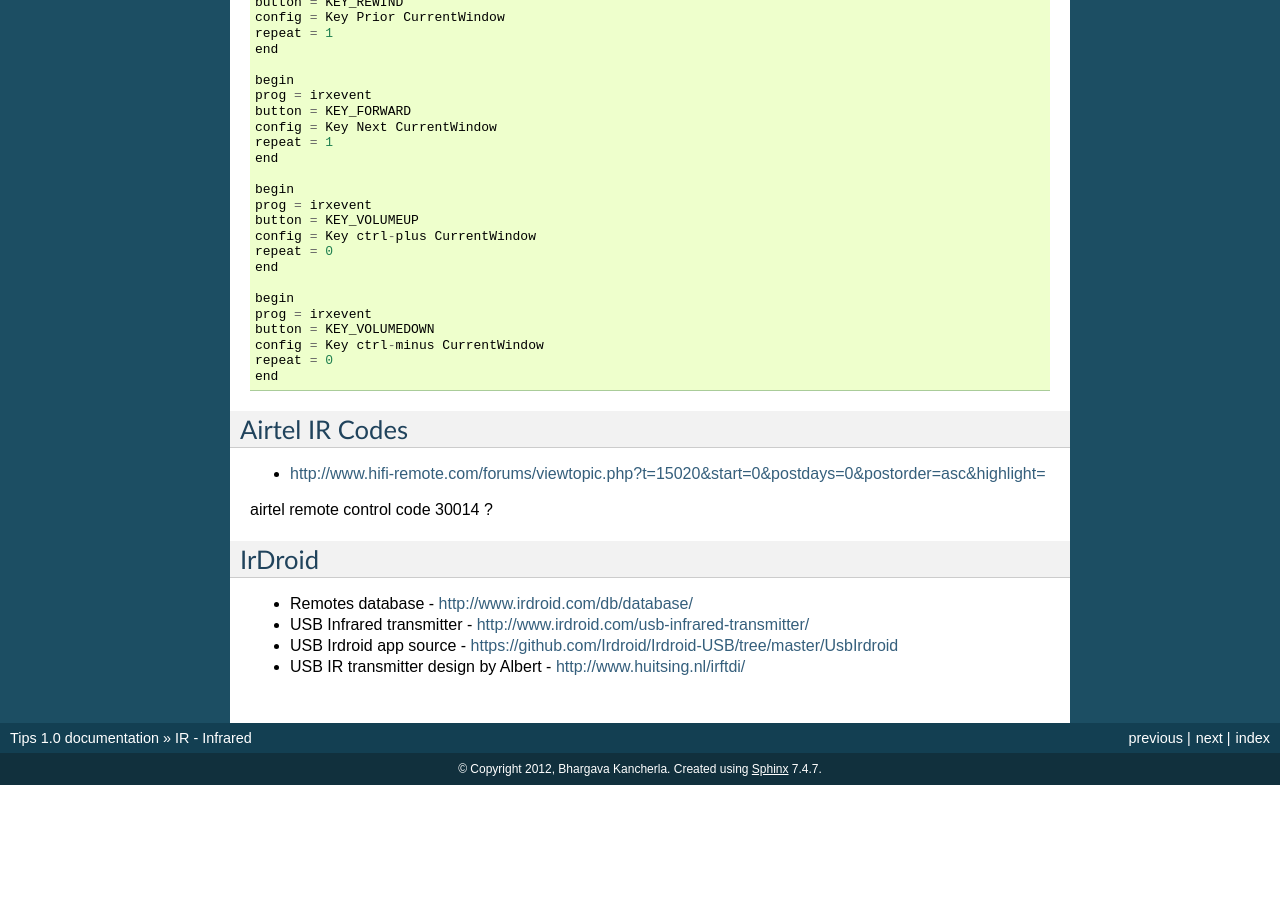
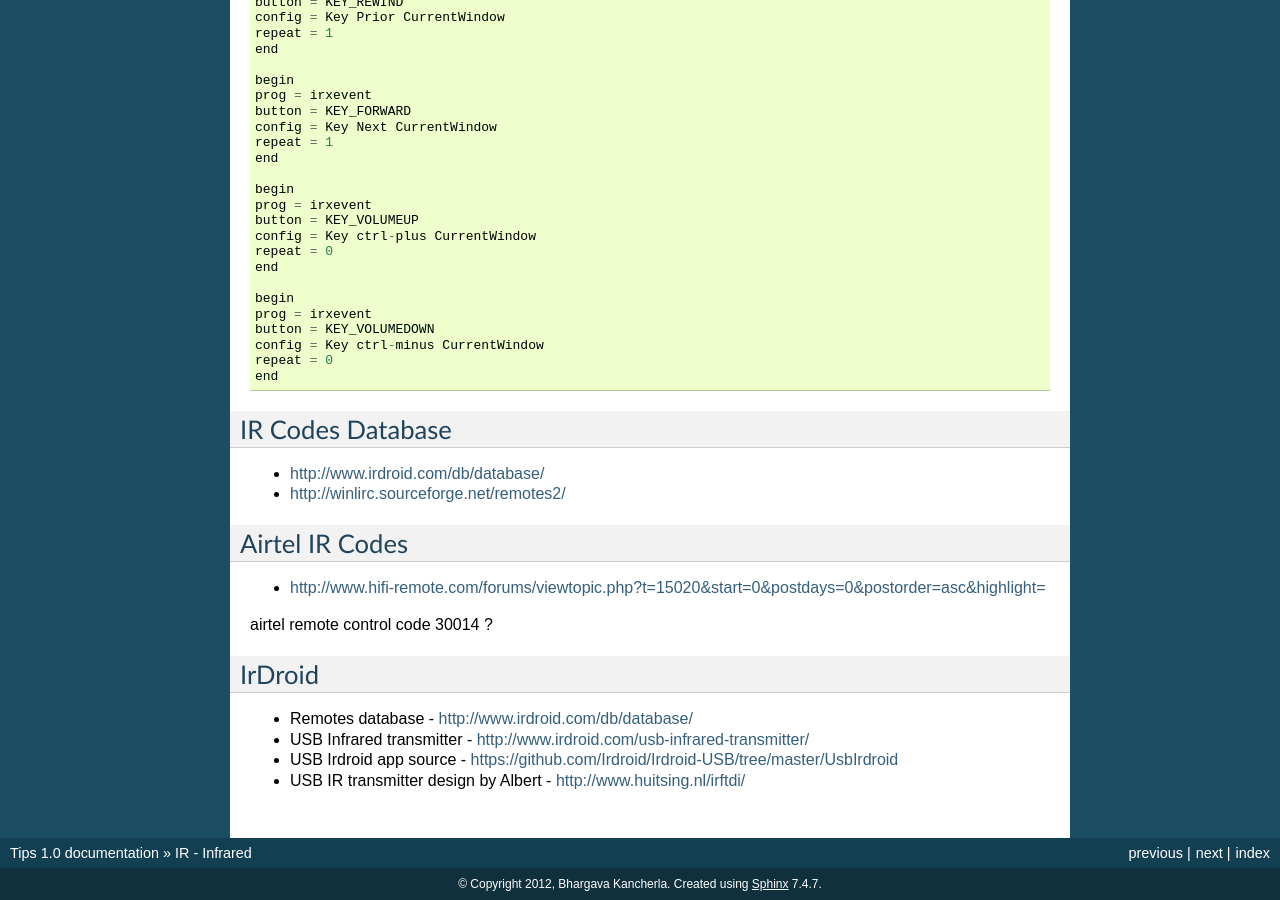
Before and after one commit to bhargavakumark/Notes, a Sphinx documentation site: the page built from source/ir.rst, in a window 1280 px wide and 900 px high, scrolled down 4114 px. Built offline with Sphinx 7.4.7, drawn with Linux system fonts in a browser that asks for light colours; before the commit the page ends 4899 px from its top, so only the background shows below that.

Commit message:
links for ir codes database link to installing google apps in genymotion

```diff
--- a/source/android.rst
+++ b/source/android.rst
@@ -18,6 +18,8 @@ Genymotion
 ::
 
     adb connect <ip>
+
+Installing google apps in genymotion : https://stackoverflow.com/questions/21986237/installing-google-apps-on-genymotion
 
 adb
 ===
--- a/source/ir.rst
+++ b/source/ir.rst
@@ -284,6 +284,12 @@ Save in **~/.lircrc**
     repeat = 0
     end
 
+IR Codes Database
+=================
+
+* http://www.irdroid.com/db/database/
+* http://winlirc.sourceforge.net/remotes2/
+
 Airtel IR Codes
 ===============
 
```
